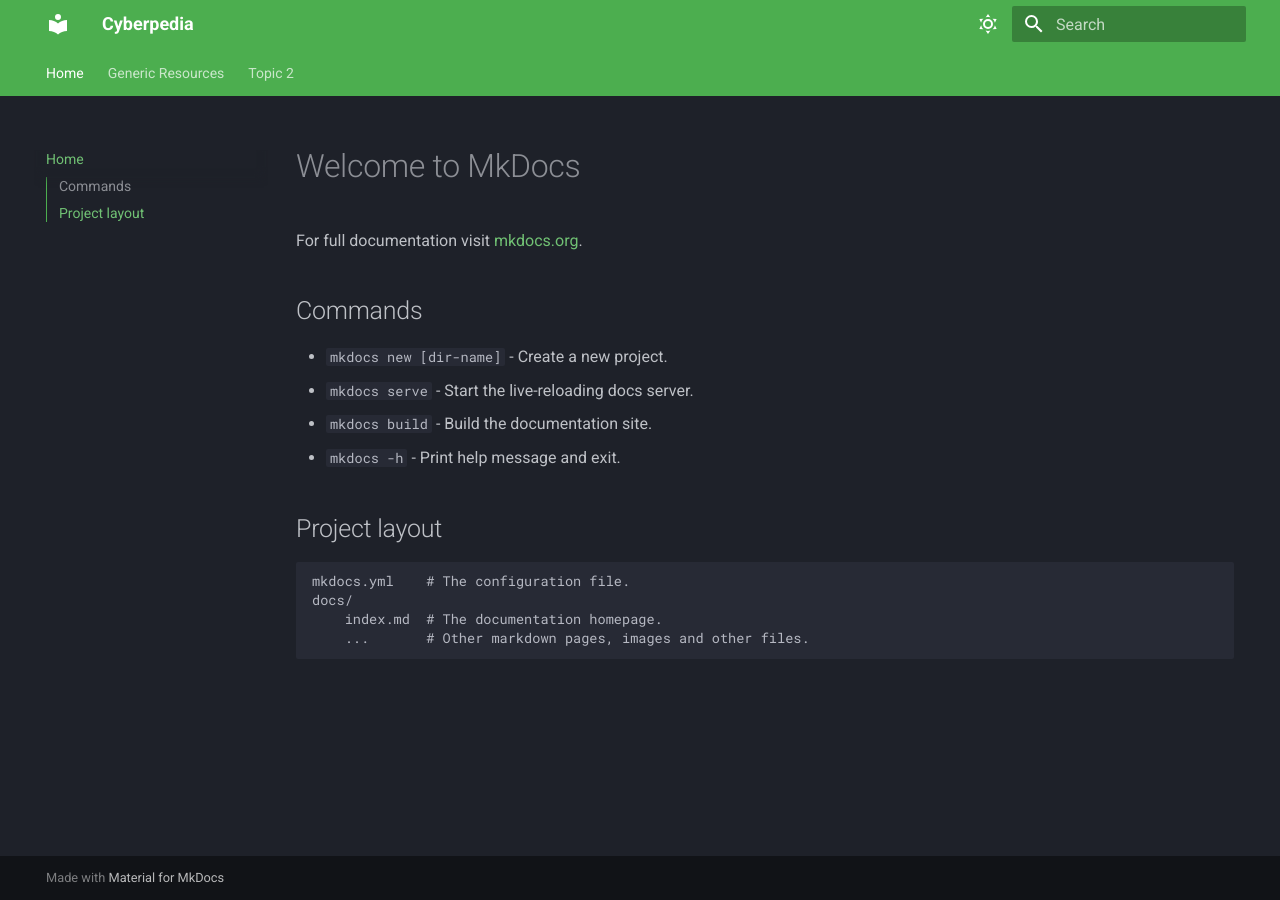
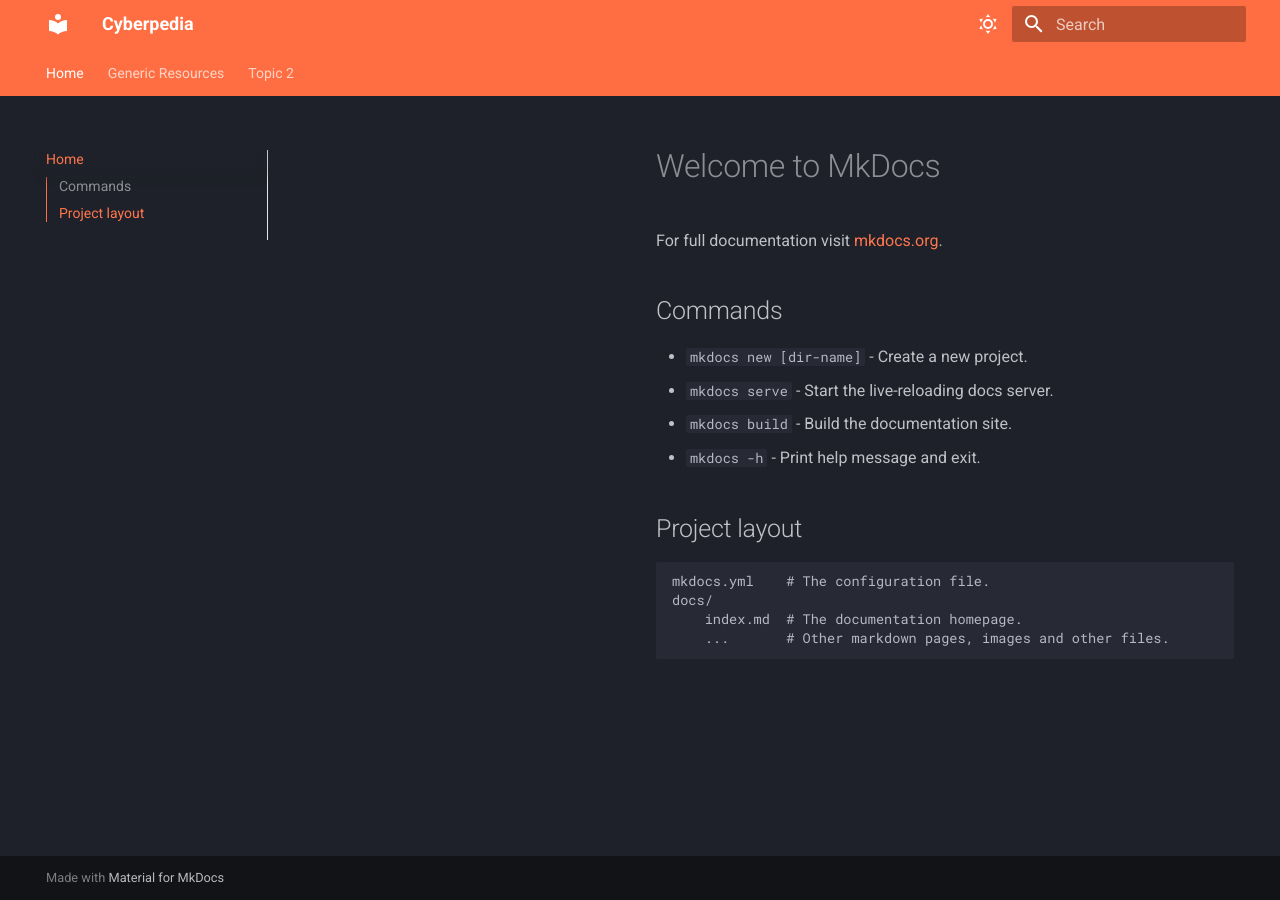
Before and after one commit to aporv1/cyberpedia, an MkDocs documentation site: the page built from docs/index.md, in a window 1280 px wide. Built offline with MkDocs 1.6.1 and Material for MkDocs 9.7.7, drawn with Linux system fonts in a browser that asks for light colours.

Commit message:
Updates on layout

```diff
--- /dev/null
+++ b/docs/stylesheets/custom.css
@@ -0,0 +1,27 @@
+/* Force TOC to left column */
+.md-sidebar--secondary {
+    order: -1;  /* Reverse sidebar order */
+    left: 0;
+    margin-right: 1rem;
+}
+
+/* Content area adjustment */
+.md-content {
+    margin-left: 18rem;  /* Match TOC width */
+}
+
+/* TOC styling */
+.md-sidebar__inner {
+    border-right: 1px solid #e1e4e8;
+    padding-right: 1rem;
+}
+
+/* Mobile responsiveness */
+@media (max-width: 76.1875em) {
+    .md-sidebar--secondary {
+        display: none;
+    }
+    .md-content {
+        margin-left: 0;
+    }
+}
--- a/mkdocs.yml
+++ b/mkdocs.yml
@@ -1,46 +1,55 @@
-site_name: Cyberpedia
-site_url: https://cyberpedia.com
-site_description: A comprehensive guide to cybersecurity topics
-site_author: Cyberpedia Team
-theme:
-  name: material
-  palette:
+site_name: Cyberpedia                        # The name of the site, shown in the header and metadata
+site_url: https://cyberpedia.com             # The base URL of the site, used for canonical URLs and sitemap
+site_description: A comprehensive guide to cybersecurity topics  # Description for SEO and metadata
+site_author: Cyberpedia Team                 # Author information for metadata
+theme:                                      # Theme configuration section
+  name: material                            # Use the 'material' MkDocs theme
+  palette:                                  # Define color palettes for light and dark modes
     # Dark Mode
-    - scheme: slate
-      toggle:
-        icon: material/weather-sunny
-        name: Dark mode
-      primary: green
-      accent: deep purple
+    - scheme: slate                         # Use 'slate' color scheme for dark mode
+      toggle:                               # Toggle button configuration for switching modes
+        icon: material/weather-sunny        # Icon for dark mode toggle
+        name: Dark mode                     # Name shown for dark mode toggle
+      primary: deep orange                  # Primary color for dark mode
+      accent: deep purple                   # Accent color for dark mode
 
     # Light Mode
-    - scheme: default
-      toggle:
-        icon: material/weather-night
-        name: Light mode
-      primary: blue
+    - scheme: default                       # Use 'default' color scheme for light mode
+      toggle:                               # Toggle button configuration for switching modes
+        icon: material/weather-night        # Icon for light mode toggle
+        name: Light mode                    # Name shown for light mode toggle
+      primary: blue                         # Primary color for light mode
       accent: deep orange
-  features:
-    - navigation.tabs
-    - navigation.sections
-    - toc.integrate
+  # Removed invalid 'toc' property from theme configuration
+  features:                                 # Enable specific theme features
+    - navigation.tabs                       # Show navigation as tabs
+    - navigation.sections                   # Group navigation into sections
+    - toc.integrate                         # Integrate table of contents into navigation
     - toc.follow
-nav:
-  - Home: index.md
-  - Generic Resources:
-      - Cheetsheets: GenericResources/Cheetsheets/WindowsCommands.md
-      - Subtopic 1.2: topic1/subtopic1.2.md
-  - Topic 2:
-      - Subtopic 2.1: topic2/subtopic2.1.md
-      - Subtopic 2.2: topic2/subtopic2.2.md
-markdown_extensions:
-  - toc:
-      permalink: true
-  - admonition
-  - footnotes
-  - pymdownx.details
-  - pymdownx.superfences
-  - pymdownx.tasklist
-  - pymdownx.tilde
-plugins:
-  - search
+    - navigation.instant
+    - content.tabs.link
+    - header.autohide
+
+nav:                                        # Navigation structure for the site
+  - Home: index.md                          # Home page
+  - Generic Resources:                      # Section: Generic Resources
+      - Cheetsheets: GenericResources/Cheetsheets/WindowsCommands.md  # Link to Windows Commands cheatsheet
+      - Subtopic 1.2: topic1/subtopic1.2.md # Link to subtopic 1.2
+  - Topic 2:                                # Section: Topic 2
+      - Subtopic 2.1: topic2/subtopic2.1.md # Link to subtopic 2.1
+      - Subtopic 2.2: topic2/subtopic2.2.md # Link to subtopic 2.2
+markdown_extensions:                        # List of Markdown extensions to enable
+  - toc:                                    # Table of contents extension
+      permalink: true                       # Add permalinks to headings in TOC
+      toc_depth: 6
+      separator: "-"
+  - admonition                              # Enable admonition blocks (notes, warnings, etc.)
+  - footnotes                               # Enable footnotes
+  - pymdownx.details                        # Enable collapsible details blocks
+  - pymdownx.superfences                    # Enable advanced code block features
+  - pymdownx.tasklist                       # Enable GitHub-style task lists
+  - pymdownx.tilde                          # Enable strikethrough and subscript/superscript
+plugins:                                    # List of MkDocs plugins to use
+  - search                                  # Enable built-in search functionality
+extra_css:                                 # (Commented) Option to add custom CSS files
+    - stylesheets/custom.css
```
Also changed, not shown: 1 other file.
